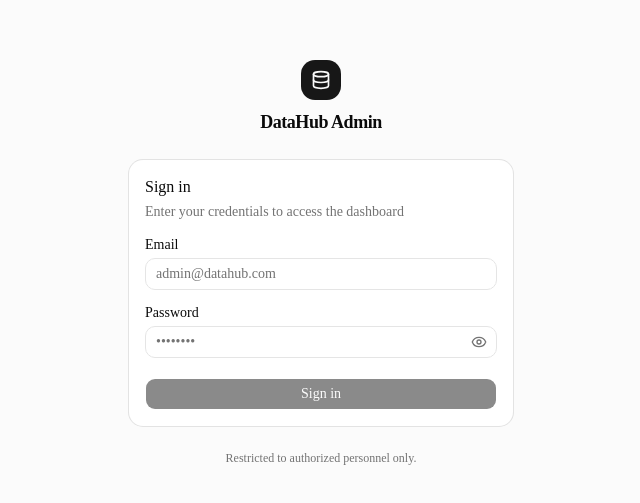
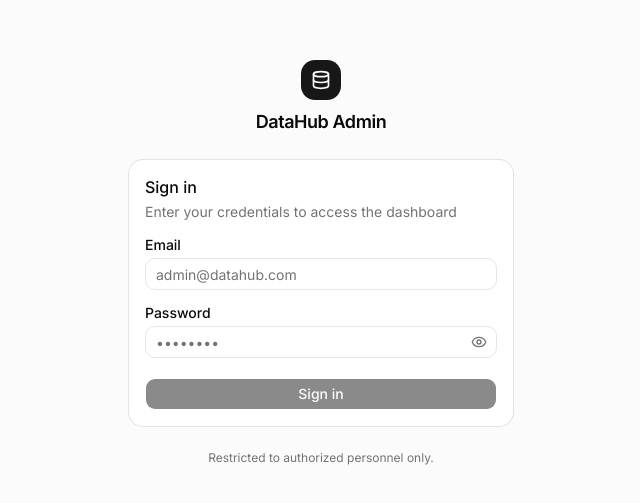
Before and after one commit to KingsleyAmankwah/datahub-frontend, a Next.js app: page /login in a window 1280 px wide. Shown: the part 137-640 px from the top of the page, without its empty margins (319-959 px from the left). Built offline with nearby package versions, Linux system fonts and the light colour scheme.

Commit message:
feat: setup app layout

```diff
--- a/app/layout.tsx
+++ b/app/layout.tsx
@@ -1,20 +1,25 @@
 import type { Metadata } from "next";
-import { Geist, Geist_Mono } from "next/font/google";
+import { Inter, JetBrains_Mono } from "next/font/google";
+import { ThemeProvider } from "next-themes";
+import { Toaster } from "@/components/ui/sonner";
 import "./globals.css";
 
-const geistSans = Geist({
-  variable: "--font-geist-sans",
+const inter = Inter({
+  variable: "--font-inter",
   subsets: ["latin"],
+  display: "swap",
 });
 
-const geistMono = Geist_Mono({
-  variable: "--font-geist-mono",
+const jetbrainsMono = JetBrains_Mono({
+  variable: "--font-jetbrains-mono",
   subsets: ["latin"],
+  display: "swap",
 });
 
 export const metadata: Metadata = {
-  title: "Create Next App",
-  description: "Generated by create next app",
+  title: "DataHub Admin",
+  description:
+    "Admin dashboard for managing data bundles, orders, payments and fulfillment",
 };
 
 export default function RootLayout({
@@ -25,9 +30,15 @@ export default function RootLayout({
   return (
     <html
       lang="en"
-      className={`${geistSans.variable} ${geistMono.variable} h-full antialiased`}
+      className={`${inter.variable} ${jetbrainsMono.variable} h-full antialiased`}
+      suppressHydrationWarning
     >
-      <body className="min-h-full flex flex-col">{children}</body>
+      <body className="min-h-full flex flex-col">
+        <ThemeProvider attribute="class" defaultTheme="system" enableSystem>
+          {children}
+          <Toaster richColors position="top-right" />
+        </ThemeProvider>
+      </body>
     </html>
   );
 }
```
